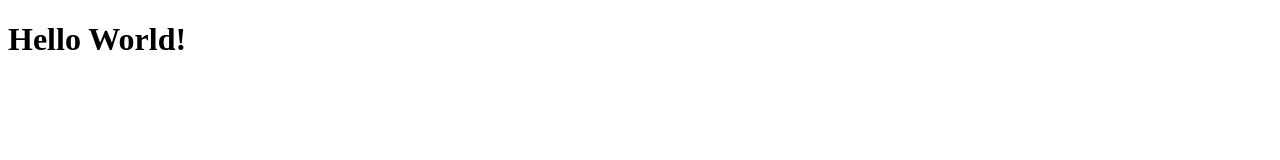
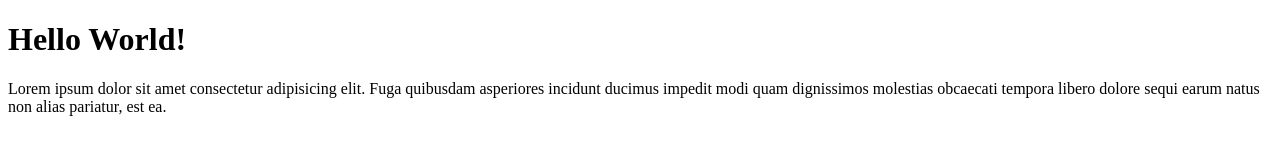
Before and after one commit to RezaAkbar-dev/wpu-git-test, a plain HTML site: page index.html in a window 1280 px wide. Drawn offline with Linux system fonts and the light colour scheme.

Commit message:
menambahakan paragraf

```diff
--- a/index.html
+++ b/index.html
@@ -7,5 +7,6 @@
 </head>
 <body>
     <h1>Hello World!</h1>
+    <p>Lorem ipsum dolor sit amet consectetur adipisicing elit. Fuga quibusdam asperiores incidunt ducimus impedit modi quam dignissimos molestias obcaecati tempora libero dolore sequi earum natus non alias pariatur, est ea.</p>
 </body>
 </html>
```
